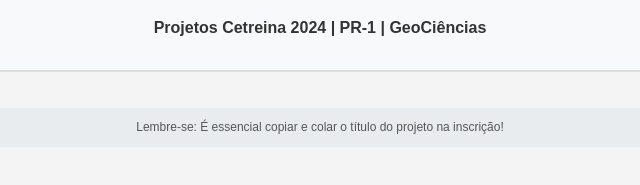
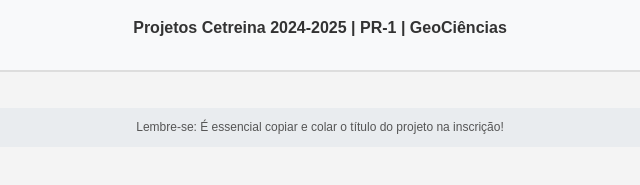
Before and after one commit to proiniciar/GeoCiencias_Cetreina, a plain HTML site: page index.html in a window 1280 px wide. Shown: the part 323-508 px from the top of the page, 320-960 px from the left. Drawn offline with Linux system fonts and the light colour scheme.

Commit message:
index.html

```diff
--- a/index.html
+++ b/index.html
@@ -115,7 +115,7 @@
 <body>
     <div class="header">
         <img src="https://proiniciar.uerj.br/pluginfile.php/1/theme_adaptable/logo/1709829991/Daiaie%20Coordenadoria%20de%20Inicia%C3%A7%C3%A3o%20COR.png" alt="Logo">
-        <h1>Projetos Cetreina 2024 | PR-1 | GeoCiências</h1>
+        <h1>Projetos Cetreina 2024-2025 | PR-1 | GeoCiências</h1>
     </div>
 
     <div class="back-button">
```
